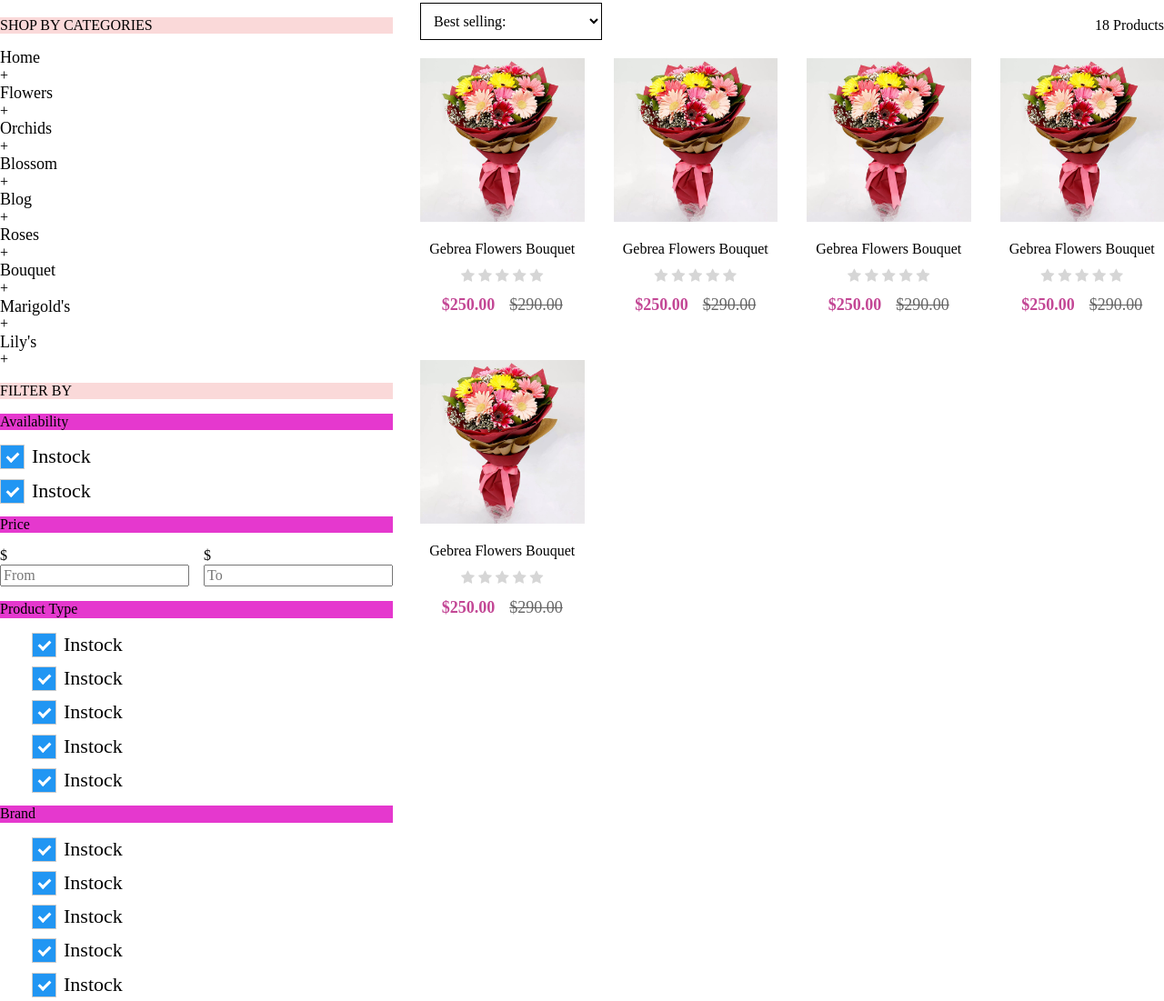
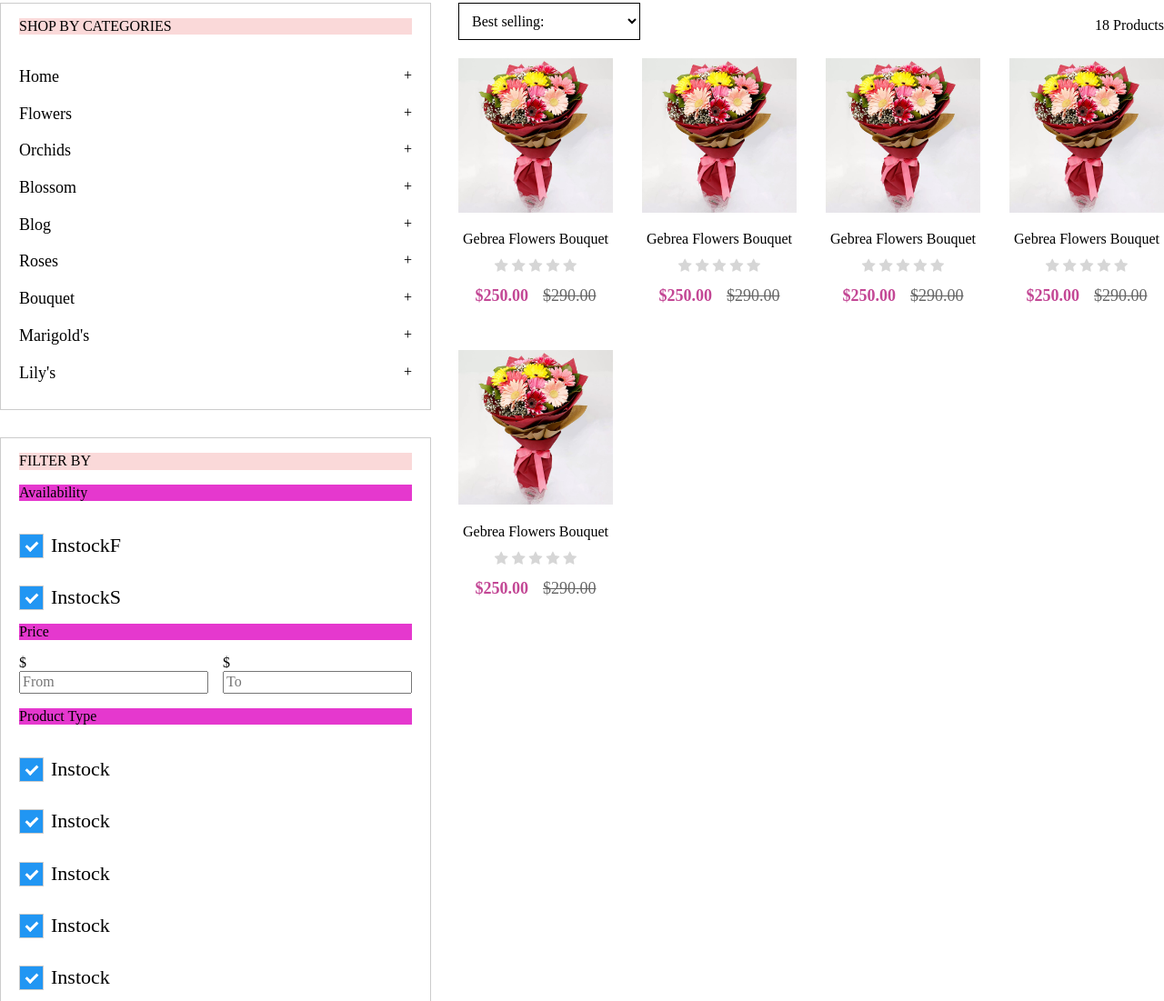
Before and after one commit to lamminhthien/HTML_CSS_Learning, a plain HTML site: page Flower/index.html in a window 1280 px wide. Shown: the part 198-1299 px from the top of the page at 91% size. Drawn offline with Linux system fonts and the light colour scheme; a web font is replaced by a local one.

Commit message:
add more style for box item like category and filter

```diff
--- a/Flower/css/index.css
+++ b/Flower/css/index.css
@@ -30,6 +30,9 @@
   color: #ffff;
   text-decoration: none;
 }
+.homepage .pt-20px {
+  padding-top: 20px;
+}
 .homepage .title {
   font-size: 18px;
 }
@@ -43,11 +46,17 @@
   display: flex;
   gap: 30px;
 }
-.homepage .left-column {
+.homepage .left-column .list-box {
+  border: 1px solid #ccc;
+  margin-bottom: 30px;
+  padding: 0 20px 30px 20px;
 }
-.homepage .category {
-  /* border: 1px solid gray;
-  padding: 30px; */
+.homepage .left-column .category {
+
+}
+.homepage .left-column .category-item {
+  display: flex;
+  justify-content: space-between;
 }
 .homepage .category-title {
   /* padding-bottom: 12px;
@@ -64,7 +73,7 @@
 .homepage .left-column .title-secondary {
   background: rgba(223, 6, 194, 0.795);
 }
-.homepage .left-column .checkbox-item {
+.homepage .left-column .checkbox-item label {
   display: block;
   position: relative;
   padding-left: 35px;
--- a/Flower/index.html
+++ b/Flower/index.html
@@ -40,46 +40,48 @@
       <div class="flower-content-section">
         <!-- Begin of left filter flower  -->
         <div class="left-column">
-          <div class="category border-style">
+          <div class="category list-box">
             <p class="title-main">SHOP BY CATEGORIES</p>
-            <div class="category-item">
+            <div class="category-list">
+              <div class="category-item pt-20px">
                 <div class="category-name">Home</div>
                 <div class="add-button">+</div>
               </div>
-            <div class="category-item">
+              <div class="category-item pt-20px">
                 <div class="category-name">Flowers</div>
                 <div class="add-button">+</div>
               </div>
-            <div class="category-item">
+              <div class="category-item pt-20px">
                 <div class="category-name">Orchids</div>
                 <div class="add-button">+</div>
               </div>
-            <div class="category-item">
+              <div class="category-item pt-20px">
                 <div class="category-name">Blossom</div>
                 <div class="add-button">+</div>
               </div>
-            <div class="category-item">
+              <div class="category-item pt-20px">
                 <div class="category-name">Blog</div>
                 <div class="add-button">+</div>
               </div>
-            <div class="category-item">
+              <div class="category-item pt-20px">
                 <div class="category-name">Roses</div>
                 <div class="add-button">+</div>
               </div>
-            <div class="category-item">
+              <div class="category-item pt-20px">
                 <div class="category-name">Bouquet</div>
                 <div class="add-button">+</div>
               </div>
-            <div class="category-item">
+              <div class="category-item pt-20px">
                 <div class="category-name">Marigold's</div>
                 <div class="add-button">+</div>
               </div>
-            <div class="category-item">
+              <div class="category-item pt-20px">
                 <div class="category-name">Lily's</div>
                 <div class="add-button">+</div>
               </div>
             </div>
-          <div class="filter-by border-style">
+          </div>
+          <div class="filter-by list-box">
             <p class="title-main">
               FILTER BY
             </p>
@@ -87,16 +89,16 @@
               <div class="title-secondary">
                 <p>Availability</p>
               </div>
-              <div class="availability-item ">
-                <label class="checkbox-item">
-                  Instock
+              <div class="availability-item checkbox-item pt-20px">
+                <label >
+                  InstockF
                   <input type="checkbox" checked="checked">
                   <span class="checkmark"></span>
                 </label>
               </div>
-              <div class="availability-item ">
-                <label class="checkbox-item">
-                  Instock
+              <div class="availability-item checkbox-item pt-20px">
+                <label >
+                  InstockS
                   <input type="checkbox" checked="checked">
                   <span class="checkmark"></span>
                 </label>
@@ -120,36 +122,36 @@
                 Product Type
               </p>
               <div class="product-type-list">
-                <div class="product-type-item checkbox-item">
-                  <label class="checkbox-item">
+                <div class="product-type-item checkbox-item pt-20px">
+                  <label >
                     Instock
                     <input type="checkbox" checked="checked">
                     <span class="checkmark"></span>
                   </label>
                 </div>
-                <div class="product-type-item checkbox-item">
-                  <label class="checkbox-item">
+                <div class="product-type-item checkbox-item pt-20px">
+                  <label >
                     Instock
                     <input type="checkbox" checked="checked">
                     <span class="checkmark"></span>
                   </label>
                 </div>
-                <div class="product-type-item checkbox-item">
-                  <label class="checkbox-item">
+                <div class="product-type-item checkbox-item pt-20px">
+                  <label >
                     Instock
                     <input type="checkbox" checked="checked">
                     <span class="checkmark"></span>
                   </label>
                 </div>
-                <div class="product-type-item checkbox-item">
-                  <label class="checkbox-item">
+                <div class="product-type-item checkbox-item pt-20px">
+                  <label >
                     Instock
                     <input type="checkbox" checked="checked">
                     <span class="checkmark"></span>
                   </label>
                 </div>
-                <div class="product-type-item checkbox-item">
-                  <label class="checkbox-item">
+                <div class="product-type-item checkbox-item pt-20px">
+                  <label >
                     Instock
                     <input type="checkbox" checked="checked">
                     <span class="checkmark"></span>
@@ -162,36 +164,36 @@
                 Brand
               </p>
               <div class="brand-list">
-                <div class="brand-item checkbox-item">
-                  <label class="checkbox-item">
+                <div class="brand-item checkbox-item pt-20px">
+                  <label >
                     Instock
                     <input type="checkbox" checked="checked">
                     <span class="checkmark"></span>
                   </label>
                 </div>
-                <div class="brand-item checkbox-item">
-                  <label class="checkbox-item">
+                <div class="brand-item checkbox-item pt-20px">
+                  <label >
                     Instock
                     <input type="checkbox" checked="checked">
                     <span class="checkmark"></span>
                   </label>
                 </div>
-                <div class="brand-item checkbox-item">
-                  <label class="checkbox-item">
+                <div class="brand-item checkbox-item pt-20px">
+                  <label >
                     Instock
                     <input type="checkbox" checked="checked">
                     <span class="checkmark"></span>
                   </label>
                 </div>
-                <div class="brand-item checkbox-item">
-                  <label class="checkbox-item">
+                <div class="brand-item checkbox-item pt-20px">
+                  <label >
                     Instock
                     <input type="checkbox" checked="checked">
                     <span class="checkmark"></span>
                   </label>
                 </div>
-                <div class="brand-item checkbox-item">
-                  <label class="checkbox-item">
+                <div class="brand-item checkbox-item pt-20px">
+                  <label >
                     Instock
                     <input type="checkbox" checked="checked">
                     <span class="checkmark"></span>
@@ -220,22 +222,22 @@
                 Size
               </p>
               <div class="size-list">
-                <div class="size-item checkbox-item">
-                  <label class="checkbox-item">
+                <div class="size-item checkbox-item pt-20px">
+                  <label >
                     Instock
                     <input type="checkbox" checked="checked">
                     <span class="checkmark"></span>
                   </label>
                 </div>
-                <div class="size-item checkbox-item">
-                  <label class="checkbox-item">
+                <div class="size-item checkbox-item pt-20px">
+                  <label >
                     Instock
                     <input type="checkbox" checked="checked">
                     <span class="checkmark"></span>
                   </label>
                 </div>
-                <div class="size-item checkbox-item">
-                  <label class="checkbox-item">
+                <div class="size-item checkbox-item pt-20px">
+                  <label >
                     Instock
                     <input type="checkbox" checked="checked">
                     <span class="checkmark"></span>
```
Lines whose indentation alone changed are shown as unchanged.
